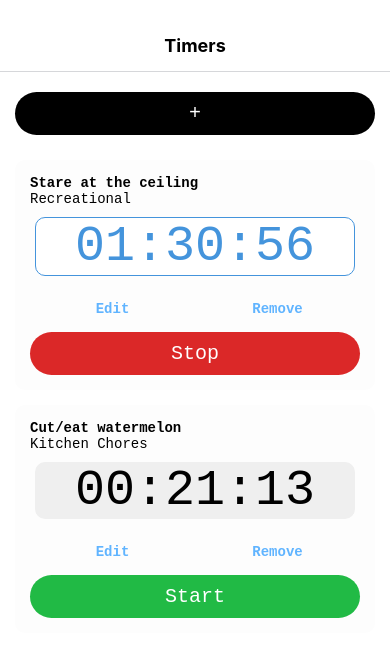
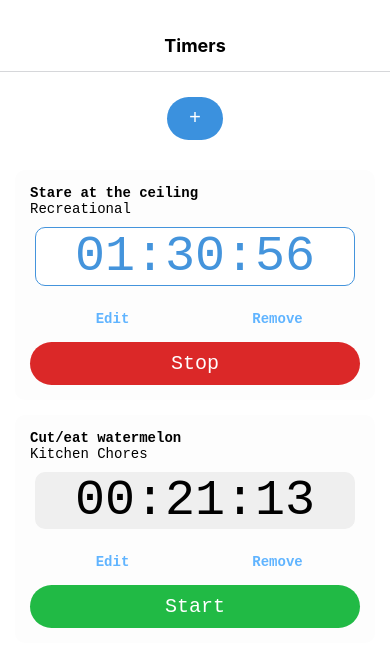
Before and after one commit to quangChe/native-timer, a React Native app: screen / in a window 390 px wide. Shown: the top 666 px of the page. Built offline with nearby package versions, Linux system fonts and the light colour scheme.

Commit message:
Complete: NewTimerToggler Finished up toggling funcitonality and styling for NewTimerTogler component

```diff
--- a/components/NewTimerToggler.js
+++ b/components/NewTimerToggler.js
@@ -30,7 +30,7 @@ export default class NewTimerToggler extends React.Component {
               onFormClose={this.handleFormClose}/>
           : <TimerButton
               title="+"
-              color="black"
+              color="#3b91de"
               onPress={this.handleFormOpen}/>
         }
       </View> );
@@ -39,9 +39,11 @@ export default class NewTimerToggler extends React.Component {
 
 const styles = StyleSheet.create({
   container: {
-    paddingVertical: 10,
+    paddingVertical: 15,
   },
   buttonPadding: {
-    paddingHorizontal: 15,
+    flex: 1,
+    alignItems: 'center',
+    justifyContent: 'center'
   },
 });
```
